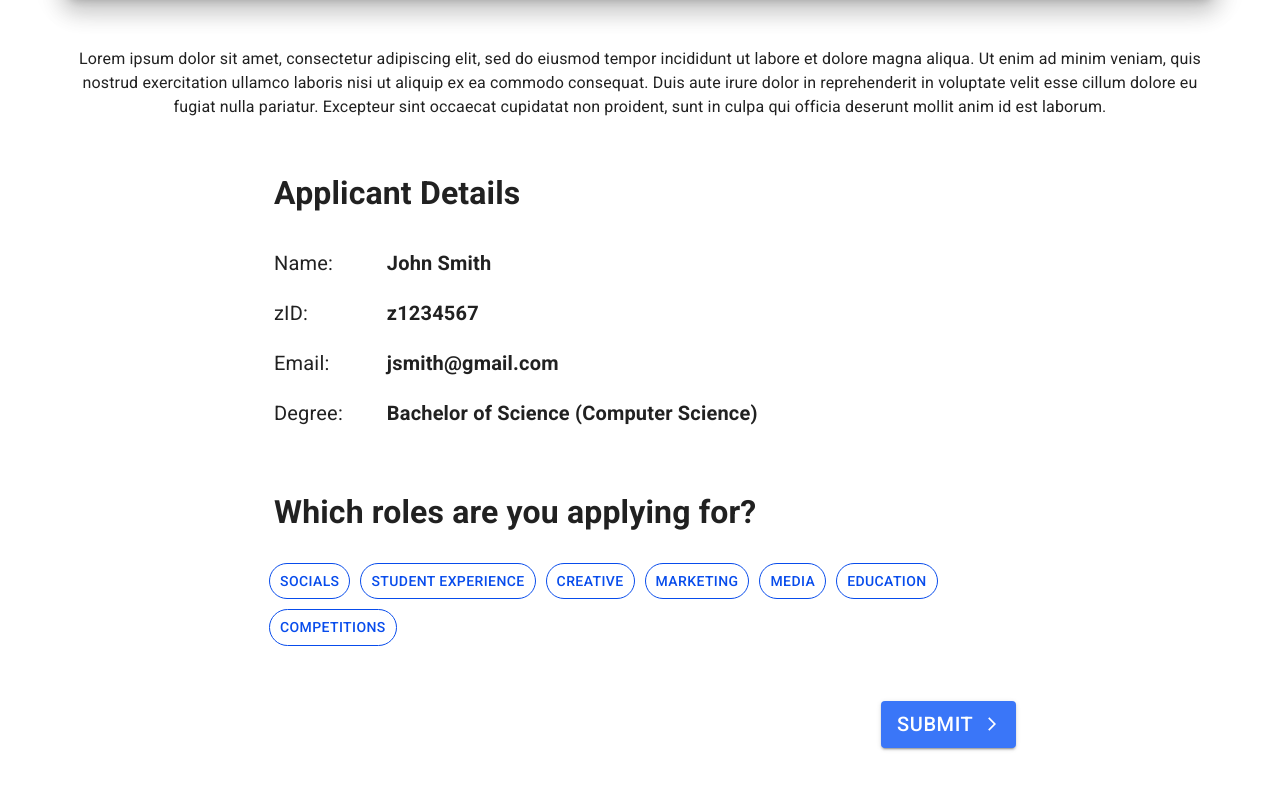
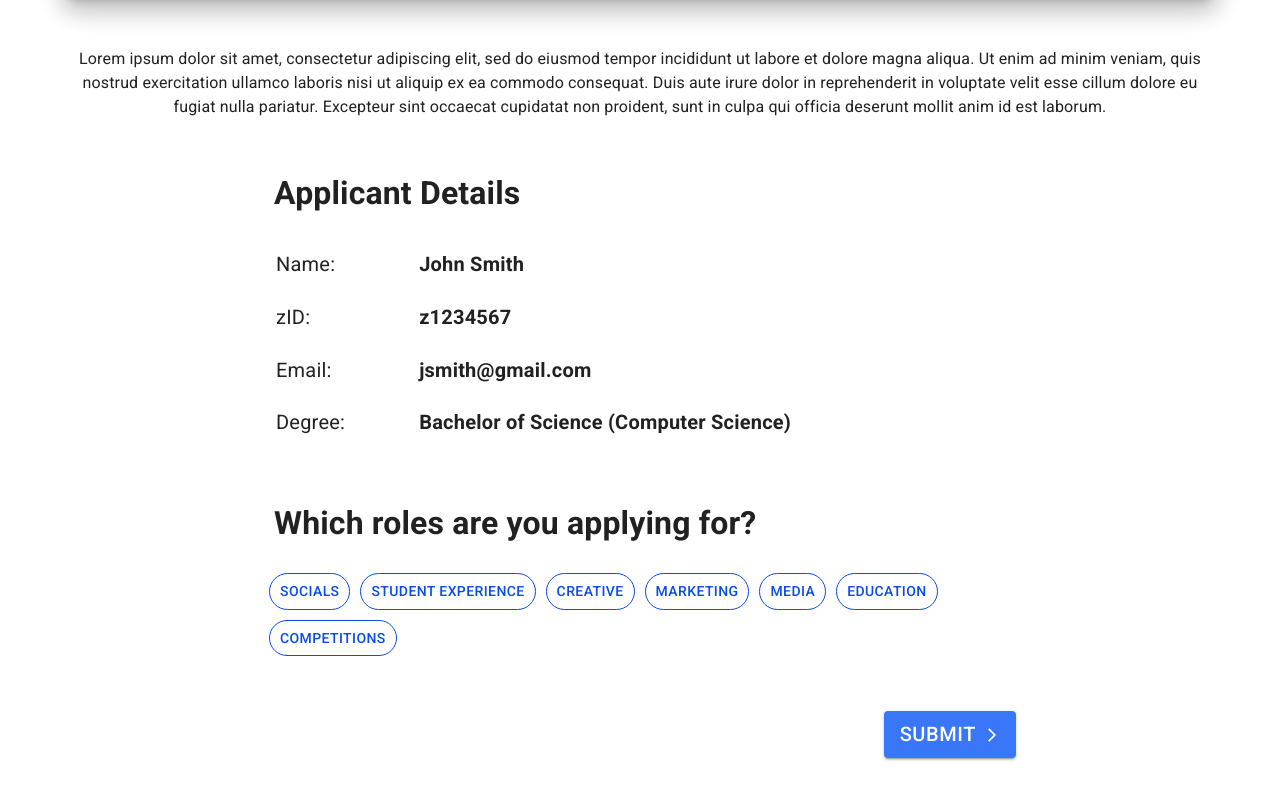
Before and after one commit to devsoc-unsw/chaos, a React (Create React App) app in the folder frontend/: page /application in a window 1280 px wide. Shown: the part 720-1520 px from the top of the page. Built offline with nearby package versions, Linux system fonts and the light colour scheme.

Commit message:
various style improvements

```diff
--- a/frontend/src/pages/application_page/applicationPage.styled.js
+++ b/frontend/src/pages/application_page/applicationPage.styled.js
@@ -1,39 +1,54 @@
 import { styled } from "@mui/material/styles";
-import { Container, Box, Card, CardMedia, Typography, ToggleButton, TextField, Button } from "@mui/material";
+import {
+  Container,
+  Box,
+  Card,
+  Typography,
+  ToggleButton,
+  TextField,
+  Button,
+} from "@mui/material";
+import TableCell from "@mui/material/TableCell";
 import { NavLink } from "react-router-dom";
-import ArrowForwardIosIcon from '@mui/icons-material/ArrowForwardIos';
+import ArrowForwardIosIcon from "@mui/icons-material/ArrowForwardIos";
 
-export const CampaignImageCard = styled(Card)({
-  width: "100%",
-  borderRadius: "12px",
-  marginTop: "50px",
-  boxShadow: 20
-});
+export const CampaignImageCard = styled(Card)`
+  width: 100%;
+  border-radius: 12px;
+  margin-top: 50px;
+  box-shadow: 20;
+`;
 
-export const CampaignDescription = styled(Box)({
-  width: "100%",
-  textAlign: "center",
-  paddingTop: "50px",
-  paddingBottom: "50px"
-});
+export const CampaignDescription = styled(Box)`
+  width: 100%;
+  text-align: center;
+  padding-top: 50px;
+  padding-bottom: 50px;
+`;
 
-export const UserInfo = styled('div')({
-  display: "flex"
-});
+export const UserInfoCell = styled(TableCell)`
+  font-size: 20px;
+  border-bottom: none;
+  padding: 12px;
+`;
 
-export const UserInfoFields = styled('div')({
-  width: "15%",
-  float: "left"
-});
+export const UserInfo = styled("div")`
+  display: "flex";
+`;
 
-export const UserInfoTypography = styled(Typography)({
-  fontSize: "20px",
-  padding:"10px"
-});
+export const UserInfoFields = styled("div")`
+  width: 15%;
+  float: left;
+`;
 
-export const Link = styled(NavLink)({
-  textDecoration:"none"
-});
+export const UserInfoTypography = styled(Typography)`
+  font-size: 20px;
+  padding: 10px;
+`;
+
+export const AuthLink = styled(NavLink)`
+  text-decoration: none;
+`;
 
 export const FormContainer = styled(Container)`
   padding-left: 200px;
@@ -43,18 +58,18 @@ export const FormContainer = styled(Container)`
 export const Section = styled("div")(({ isHidden }) => ({
   marginTop: "0px",
   marginBottom: "50px",
-  display: isHidden ? "none" : ""
+  display: isHidden ? "none" : "",
 }));
 
-export const SectionHeader = styled("h1")({
-  marginLeft: "10px",
-  marginTop: "0px"
-});
+export const SectionHeader = styled("h1")`
+  margin-left: 10px;
+  margin-top: 0px;
+`;
 
 export const RoleButton = styled(ToggleButton)({
   "&.Mui-selected, &.Mui-selected:hover": {
     color: "white",
-    backgroundColor: "#084cec"
+    backgroundColor: "#084cec",
   },
   borderRadius: "20px",
   padding: "5px",
@@ -63,7 +78,7 @@ export const RoleButton = styled(ToggleButton)({
   color: "#084cec",
   backgroundColor: "white",
   borderColor: "#084cec",
-  margin: "5px"
+  margin: "5px",
 });
 
 export const Question = styled(Typography)`
@@ -71,21 +86,26 @@ export const Question = styled(Typography)`
   font-size: 20px;
 `;
 
-export const Answer = styled(TextField)({
-  marginBottom: "1rem",
-  width: "100%"
-});
+export const Answer = styled(TextField)`
+  margin-bottom: 1rem;
+  width: 100%;
+`;
 
-export const SubmitWrapper = styled('div')({
-  display: "flex",
-  justifyContent: "flex-end",
-  marginBottom: "50px"
-});
+export const SpaceRight = styled("span")`
+  margin-right: 6px;
+`;
 
-export const SubmitButton = styled(Button)({
-  fontSize: "20px"
-});
+export const SubmitWrapper = styled("div")`
+  display: flex;
+  justify-content: flex-end;
+  margin-bottom: 50px;
+`;
 
-export const ArrowIcon = styled(ArrowForwardIosIcon)({
-  fontSize:"1rem"
-});
+export const SubmitButton = styled(Button)`
+  font-size: 20px;
+`;
+
+export const ArrowIcon = styled(ArrowForwardIosIcon)`
+  font-size: 1rem;
+  margin-left: 8px;
+`;
--- a/frontend/src/pages/application_page/index.js
+++ b/frontend/src/pages/application_page/index.js
@@ -1,9 +1,10 @@
 import React, { useState } from "react";
+import { Container, CardMedia, Typography } from "@mui/material";
+import Table from "@mui/material/Table";
+import TableContainer from "@mui/material/TableContainer";
+import TableRow from "@mui/material/TableRow";
 import { isLoggedIn } from "../../utils";
-import { Container, CardMedia, Typography } from "@mui/material";
 import {
-  UserInfo,
-  UserInfoFields,
   UserInfoTypography,
   Section,
   SectionHeader,
@@ -16,25 +17,40 @@ import {
   CampaignDescription,
   FormContainer,
   SubmitWrapper,
-  Link
-} from "./applicationPage.styled"
+  AuthLink,
+  UserInfoCell,
+  SpaceRight,
+} from "./applicationPage.styled";
 import DummyCampaignHeader from "./director.jpg";
 
 const Application = () => {
   const [rolesSelected, setRolesSelected] = useState([]);
-  // FIXME: set answers with useEffect on page load, get from backend
-  const [answers, setAnswers] = useState({0: "", 1: "", 2: "", 3: "", 4: "", 5: "", 6: "", 7: "", 8: "", 9: "", 10: "", 11: ""});
+  // FIXME: CHAOS-51, set answers with useEffect on page load, get from backend
+  const [answers, setAnswers] = useState({
+    0: "",
+    1: "",
+    2: "",
+    3: "",
+    4: "",
+    5: "",
+    6: "",
+    7: "",
+    8: "",
+    9: "",
+    10: "",
+    11: "",
+  });
   const loggedIn = isLoggedIn();
 
-  // FIXME: get userinfo from backend
+  // FIXME: CHAOS-51, get userinfo from backend
   const userInfo = {
     name: "John Smith",
     zid: "z1234567",
     email: "jsmith@gmail.com",
-    degree: "Bachelor of Science (Computer Science)"
+    degree: "Bachelor of Science (Computer Science)",
   };
 
-  // FIXME: get from backend
+  // FIXME: CHAOS-51, get from backend
   const roles = [
     { id: 0, name: "Socials" },
     { id: 1, name: "Student Experience" },
@@ -42,21 +58,21 @@ const Application = () => {
     { id: 3, name: "Marketing" },
     { id: 4, name: "Media" },
     { id: 5, name: "Education" },
-    { id: 6, name: "Competitions" }
-  ]
+    { id: 6, name: "Competitions" },
+  ];
 
-  // FIXME: get from backend
+  // FIXME: CHAOS-51, get from backend
   const roleQuestions = {
-    0: [0,1,2],
-    1: [3,4,5],
-    2: [6,7,8],
-    3: [9,10,11],
-    4: [0,1,2],
-    5: [3,4,5],
-    6: [6,7,8]
-  }
+    0: [0, 1, 2],
+    1: [3, 4, 5],
+    2: [6, 7, 8],
+    3: [9, 10, 11],
+    4: [0, 1, 2],
+    5: [3, 4, 5],
+    6: [6, 7, 8],
+  };
 
-  // FIXME: get from backend
+  // FIXME: CHAOS-51, get from backend
   const questions = {
     0: "What scares you about getting older?",
     1: "Which book are you ashamed not to have read?",
@@ -69,13 +85,13 @@ const Application = () => {
     8: "What do you consider your greatest achievement?",
     9: "Would you rather have more sex, money or fame?",
     10: "How would you like to be remembered?",
-    11: "What is the most important lesson life has taught you?"
+    11: "What is the most important lesson life has taught you?",
   };
 
-  // FIXME: handle single question related to many roles (currently gets
-  //        printed under each rolename and all are overwritten)
+  // FIXME: part of CHAOS-51, handle single question related to many roles
+  //        (currently gets printed under each rolename and all are overwritten)
   const handleAnswerInput = (e, qID) => {
-    setAnswers({...answers, ...{[qID]: e.target.value}});
+    setAnswers({ ...answers, ...{ [qID]: e.target.value } });
   };
 
   const toggleRole = (id) => {
@@ -87,65 +103,93 @@ const Application = () => {
   };
 
   const onSubmit = () => {
-    // FIXME: make work with backend
-    //        ALSO need to create post submission page and then useNavigate() to it
+    // FIXME: CHAOS-51, integrate with backend
+    //        CHAOS-53, useNavigate() link to post submission page once it is created :)
     if (rolesSelected.length) {
-      rolesSelected.forEach(role => {
+      rolesSelected.forEach((role) => {
         const questionsIDs = roleQuestions[role];
-        const responses = questionsIDs.map(id => answers[id]);
-      })
+        const responses = questionsIDs.map((id) => answers[id]);
+        console.log(responses);
+      });
     } else {
-      alert("Submission failed, you must select at least one role to apply for!");
+      alert(
+        "Submission failed, you must select at least one role to apply for!"
+      );
     }
   };
 
   return (
     <Container>
-      <CampaignImageCard sx={{boxShadow: 15}}>
+      <CampaignImageCard sx={{ boxShadow: 15 }}>
         <CardMedia
           component="img"
           height="100%"
           image={DummyCampaignHeader}
-          alt={`campaign cover for ${1/*FIXME: this*/}`}
+          alt={`campaign cover for ${
+            1 /* CHAOS-51, use campaign name once integrated with backend */
+          }`}
         />
       </CampaignImageCard>
       <CampaignDescription>
         <Typography>
-          Lorem ipsum dolor sit amet, consectetur adipiscing elit, sed do eiusmod tempor incididunt ut labore et dolore magna aliqua. Ut enim ad minim veniam, quis nostrud exercitation ullamco laboris nisi ut aliquip ex ea commodo consequat. Duis aute irure dolor in reprehenderit in voluptate velit esse cillum dolore eu fugiat nulla pariatur. Excepteur sint occaecat cupidatat non proident, sunt in culpa qui officia deserunt mollit anim id est laborum.
+          Lorem ipsum dolor sit amet, consectetur adipiscing elit, sed do
+          eiusmod tempor incididunt ut labore et dolore magna aliqua. Ut enim ad
+          minim veniam, quis nostrud exercitation ullamco laboris nisi ut
+          aliquip ex ea commodo consequat. Duis aute irure dolor in
+          reprehenderit in voluptate velit esse cillum dolore eu fugiat nulla
+          pariatur. Excepteur sint occaecat cupidatat non proident, sunt in
+          culpa qui officia deserunt mollit anim id est laborum.
         </Typography>
       </CampaignDescription>
-      <FormContainer style={{paddingLeft: "200px", paddingRight: "200px"}}>
+      <FormContainer style={{ paddingLeft: "200px", paddingRight: "200px" }}>
         <Section>
           <SectionHeader>Applicant Details</SectionHeader>
-          {
-            loggedIn ?
-            <UserInfo>
-              <UserInfoFields>
-                <UserInfoTypography>Name:</UserInfoTypography>
-                <UserInfoTypography>zID:</UserInfoTypography>
-                <UserInfoTypography>Email:</UserInfoTypography>
-                <UserInfoTypography>Degree:</UserInfoTypography>
-              </UserInfoFields>
-              <div>
-                <UserInfoTypography><strong>{userInfo.name}</strong></UserInfoTypography>
-                <UserInfoTypography><strong>{userInfo.zid}</strong></UserInfoTypography>
-                <UserInfoTypography><strong>{userInfo.email}</strong></UserInfoTypography>
-                <UserInfoTypography><strong>{userInfo.degree}</strong></UserInfoTypography>
-              </div>
-            </UserInfo>
-            : <UserInfoTypography>
-              Please &nbsp;
-              <Link to="/" style={{textDecoration:"none"}}>login</Link>
-              &nbsp; or &nbsp;
-              <Link to="/" style={{textDecoration:"none"}}>create an account</Link>
-              &nbsp; to apply{''/*FIXME: link to correct places! */}
+          {loggedIn ? (
+            <TableContainer>
+              <Table>
+                <TableRow>
+                  <UserInfoCell>Name:</UserInfoCell>
+                  <UserInfoCell>
+                    <strong>{userInfo.name}</strong>
+                  </UserInfoCell>
+                </TableRow>
+                <TableRow>
+                  <UserInfoCell>zID:</UserInfoCell>
+                  <UserInfoCell>
+                    <strong>{userInfo.zid}</strong>
+                  </UserInfoCell>
+                </TableRow>
+                <TableRow>
+                  <UserInfoCell>Email:</UserInfoCell>
+                  <UserInfoCell>
+                    <strong>{userInfo.email}</strong>
+                  </UserInfoCell>
+                </TableRow>
+                <TableRow>
+                  <UserInfoCell>Degree:</UserInfoCell>
+                  <UserInfoCell>
+                    <strong>{userInfo.degree}</strong>
+                  </UserInfoCell>
+                </TableRow>
+              </Table>
+            </TableContainer>
+          ) : (
+            <UserInfoTypography>
+              <SpaceRight>Please</SpaceRight>
+              <SpaceRight>
+                <AuthLink to="/">login</AuthLink>
+              </SpaceRight>
+              <SpaceRight>or</SpaceRight>
+              <SpaceRight>
+                <AuthLink to="/">create an account</AuthLink>
+              </SpaceRight>
+              to apply{"" /* CHAOS-54: link to correct places! */}
             </UserInfoTypography>
-          }
+          )}
         </Section>
         <Section>
           <SectionHeader>Which roles are you applying for?</SectionHeader>
-          {
-            roles.map((role) => (
+          {roles.map((role) => (
             <RoleButton
               value={role.id}
               selected={rolesSelected.includes(role.id)}
@@ -153,44 +197,32 @@ const Application = () => {
             >
               {role.name}
             </RoleButton>
-            ))
-          }
+          ))}
         </Section>
-        {
-          roles.map(({ id, name }) => (
+        {roles.map(({ id, name }) => (
           <Section isHidden={!rolesSelected.includes(id)}>
             <SectionHeader>{name}</SectionHeader>
-              {
-                roleQuestions[id].map((qID) => {
-                  return (
+            {roleQuestions[id].map((qID) => (
               <>
-                      <Question>
-                        {questions[qID]}
-                      </Question>
+                <Question>{questions[qID]}</Question>
                 <Answer
                   multiline
                   value={answers[qID]}
                   onChange={(e) => handleAnswerInput(e, qID)}
                 />
               </>
-                  )
-                })
-              }
+            ))}
           </Section>
-          ))
-        }
+        ))}
         <SubmitWrapper>
-          <SubmitButton
-            variant="contained"
-            onClick={onSubmit}
-          >
-            Submit &nbsp;
+          <SubmitButton variant="contained" onClick={onSubmit}>
+            Submit
             <ArrowIcon />
           </SubmitButton>
         </SubmitWrapper>
       </FormContainer>
     </Container>
-  )
-}
+  );
+};
 
-export default Application
+export default Application;
```
Also changed, not shown: 1 other file (tests, documents, lock files or other folders). Lines whose indentation alone changed are shown as unchanged.
